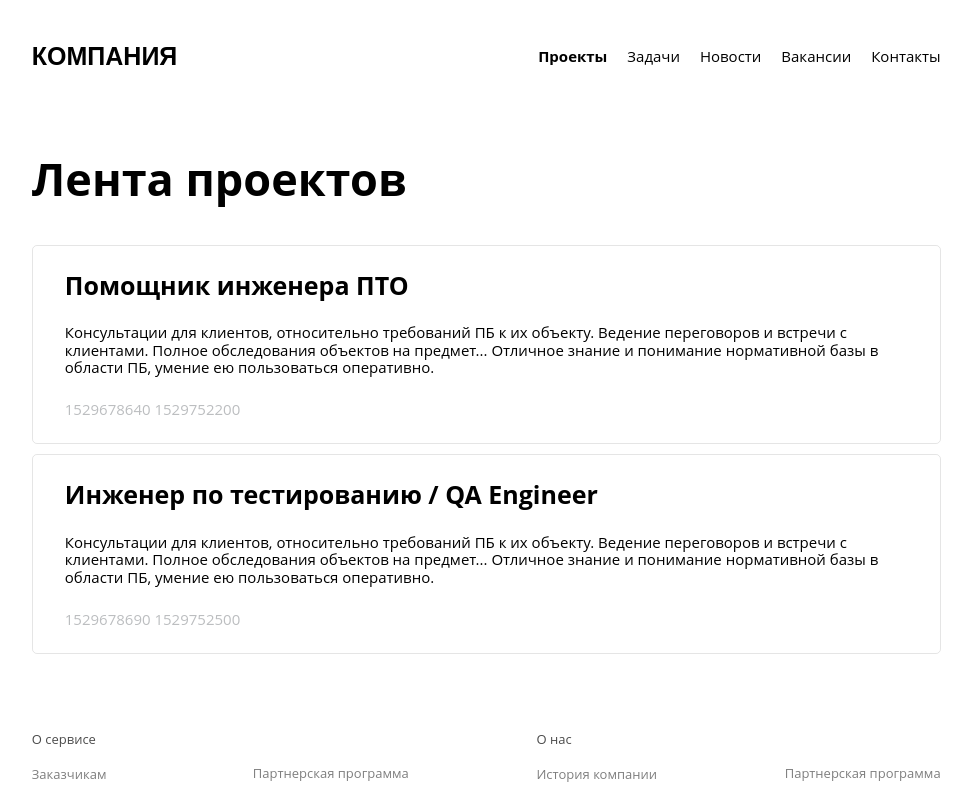
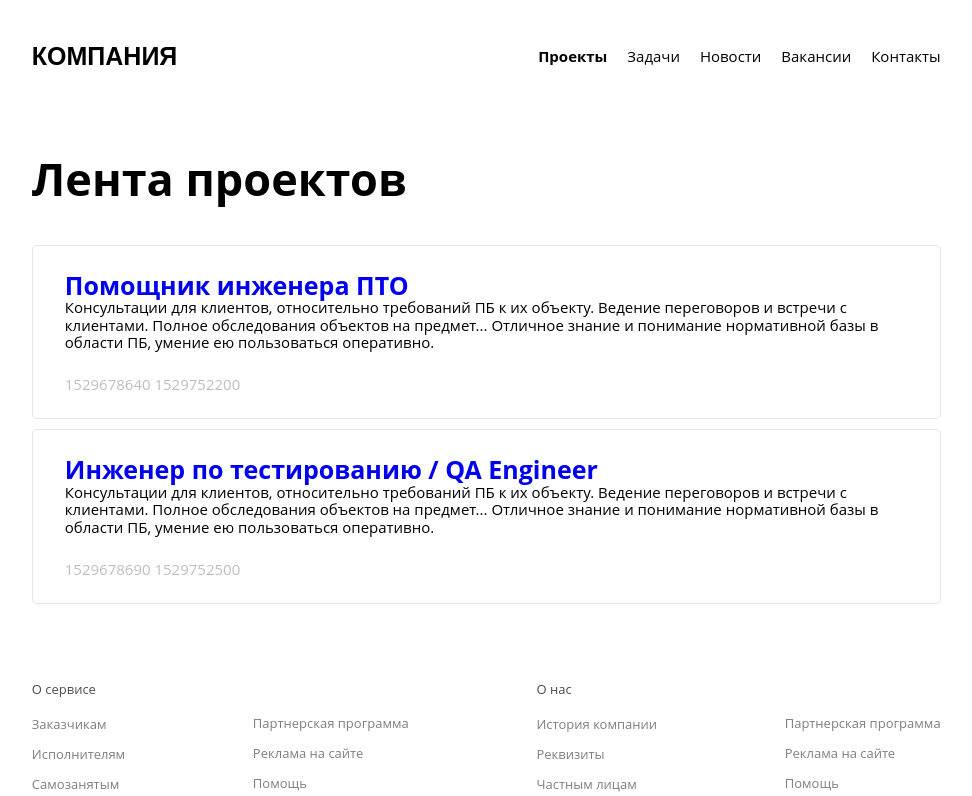
Before and after one commit to n-makarin/test-duotek, a Nuxt app: page /projects in a window 1280 px wide. Shown: the top 796 px of the page, without its empty margins (109-1081 px from the left). Built offline with nearby package versions, Linux system fonts and the light colour scheme.

Commit message:
Add getPath method
components\projects\Tape.vue

```diff
--- a/components/projects/Tape.vue
+++ b/components/projects/Tape.vue
@@ -5,9 +5,9 @@
       :key="key"
       class="tape__project"
     >
-      <div class="tape__project__title">
+      <nuxt-link :to="getPath(key)" class="tape__project__title">
         {{ project.title }}
-      </div>
+      </nuxt-link>
       <div class="tape__project__text">
         {{ project.text }}
       </div>
@@ -26,6 +26,11 @@ export default {
     projectList: {
       type: Array,
       required: true
+    }
+  },
+  methods: {
+    getPath (key) {
+      return 'project/' + String(key + 1)
     }
   }
 }
```
